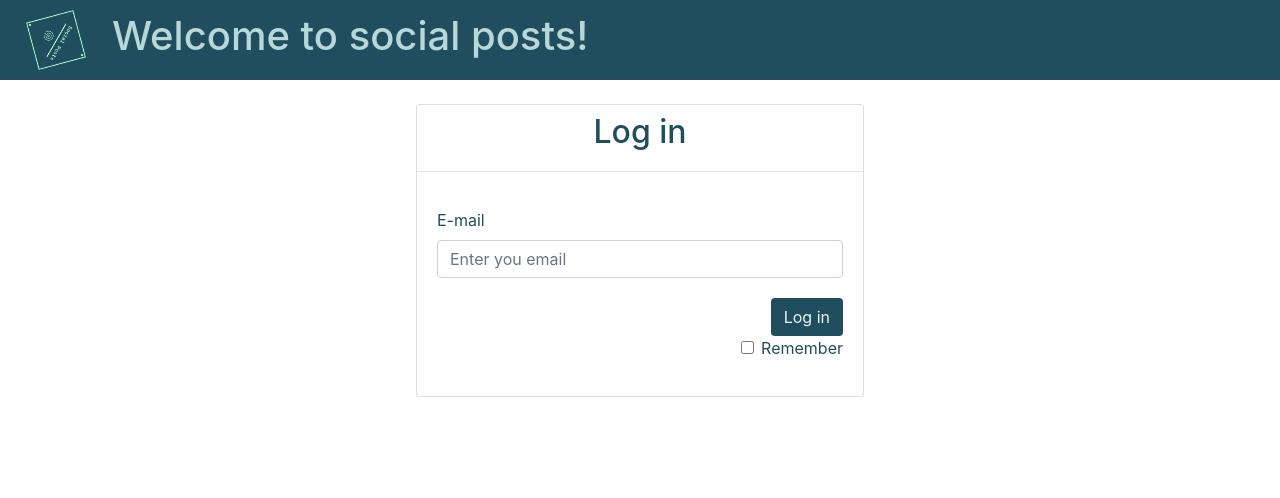
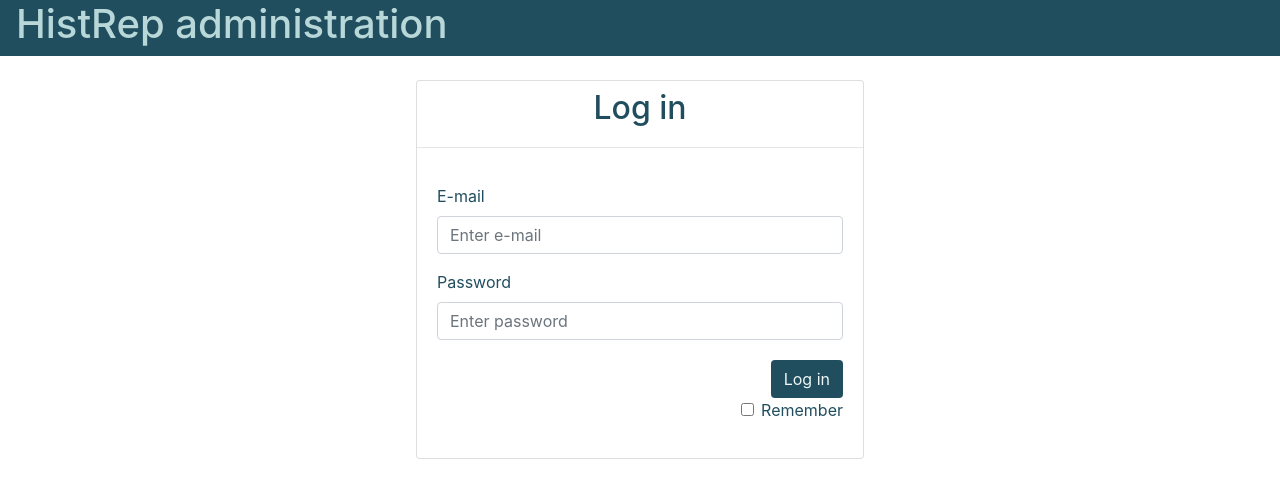
Before and after one commit to marcialfps/AdminHistRep_TFG, a plain HTML site: page index.html in a window 1280 px wide. Drawn offline with Linux system fonts and the light colour scheme.

Commit message:
Some changes in login page.

```diff
--- a/index.html
+++ b/index.html
@@ -21,8 +21,8 @@
 
         <header>
             <div class="d-flex justify-content-start">
-                <img class="img-logo ml-3" src="/img/logo_transparent.png">
-                <h1 class="align-self-center header-text pl-3">Welcome to social posts!</h1>
+                <!-- <img class="img-logo ml-3" src="/img/logo_transparent.png"> -->
+                <h1 class="align-self-center header-text pl-3">HistRep administration</h1>
             </div>
         </header>
 
@@ -39,7 +39,13 @@
                             <div class="form-group">
                                 <label for="inputEmail">E-mail</label>
                                 <input type="email" class="form-control input-email" id="emailForm"
-                                    placeholder="Enter you email" required>
+                                    placeholder="Enter e-mail" required>
+                            </div>
+
+                            <div class="form-group">
+                                <label for="inputEmail">Password</label>
+                                <input type="password" class="form-control input-password" id="passwordForm"
+                                    placeholder="Enter password" required>
                             </div>
 
                             <div class="d-flex justify-content-end pt-1">
```
